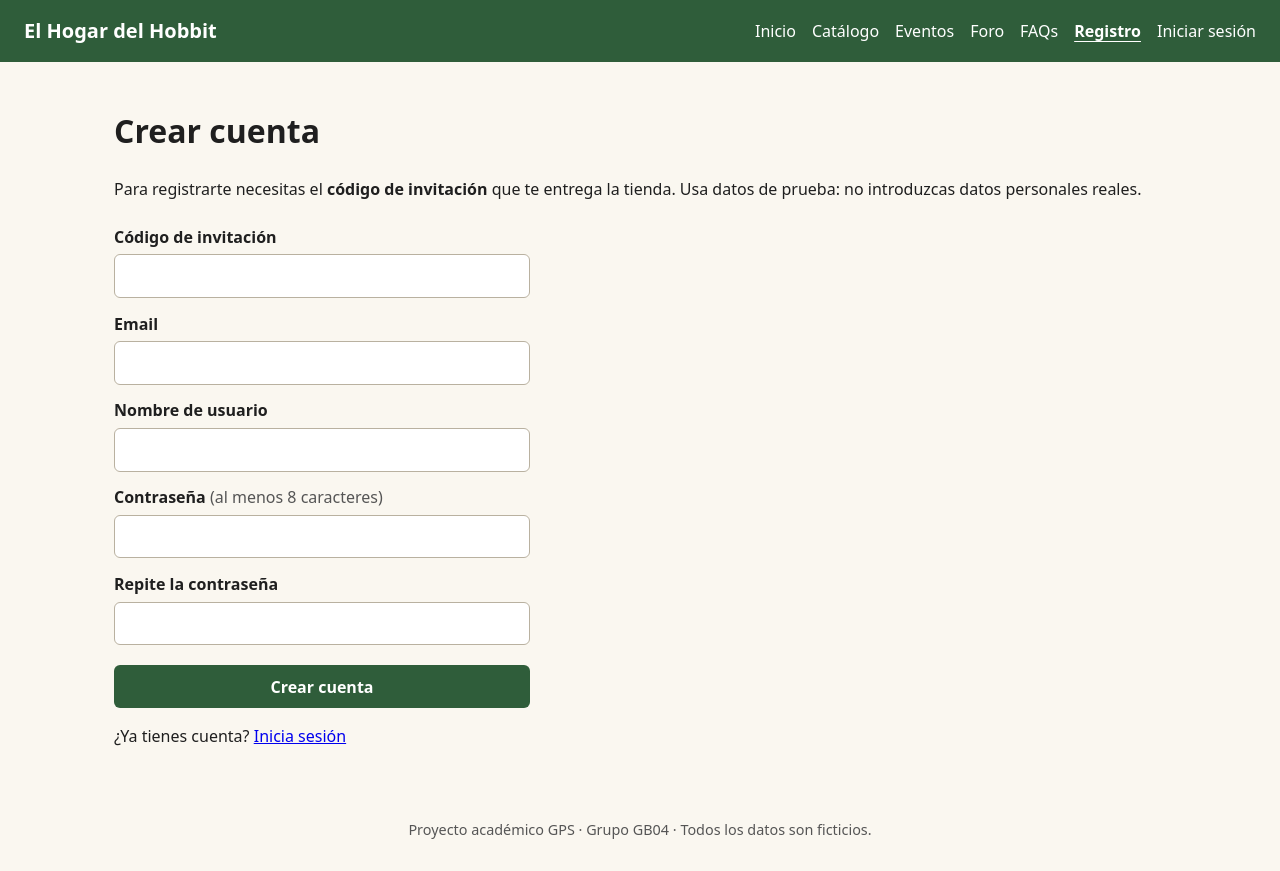
After one commit to Daviiiidmtp/Proyecto-GPS-26-27-GB04, a Flask app: page /registro in a window 1280 px wide. The commit adds this page. Run offline with Flask 3, Linux system fonts and the light colour scheme.

Commit message:
GB04-86 #time 3h 15m #comment Pantallas de registro, verificación y login con pruebas #done

```diff
--- /dev/null
+++ b/Proyecto/app/routes/usuarios.py
@@ -0,0 +1,74 @@
+"""Pantallas de registro, verificación e inicio de sesión (US-09).
+
+La sesión guarda el id, el nombre y el rol del usuario que ha iniciado sesión.
+"""
+from flask import Blueprint, flash, redirect, render_template, request, session, url_for
+
+from app.gestores import gestor_usuario
+
+bp = Blueprint("usuarios", __name__)
+
+CAMPOS = ["codigo_invitacion", "email", "nombre_usuario"]
+
+
+@bp.route("/registro", methods=["GET", "POST"])
+def registro():
+    if request.method == "GET":
+        return render_template("usuarios/registro.html", datos={}, motivos=[])
+
+    datos = {campo: request.form.get(campo, "") for campo in CAMPOS}
+    datos.update(contrasena=request.form.get("contrasena", ""), contrasena2=request.form.get("contrasena2", ""))
+    try:
+        token = gestor_usuario.crearUsuario(datos)
+    except gestor_usuario.RegistroInvalido as error:
+        # US-09-AC-03: se indica el motivo y no se crea la cuenta. Las contraseñas no se devuelven.
+        visibles = {campo: datos[campo] for campo in CAMPOS}
+        return render_template("usuarios/registro.html", datos=visibles, motivos=error.motivos), 400
+    except gestor_usuario.UsuariosNoDisponibles:
+        visibles = {campo: datos[campo] for campo in CAMPOS}
+        return render_template("usuarios/registro.html", datos=visibles,
+                               motivos=["No se ha podido completar el registro. Inténtalo de nuevo."]), 503
+    # US-09-AC-04: correo de confirmación simulado, sin enviar ningún correo real
+    return render_template("usuarios/correo_simulado.html", email=datos["email"].strip().lower(),
+                           enlace=url_for("usuarios.verificar", token=token))
+
+
+@bp.route("/verificar/<token>")
+def verificar(token):
+    """US-09-AC-05 y 06: activa la cuenta con el enlace simulado."""
+    try:
+        gestor_usuario.verificarCuenta(token)
+    except gestor_usuario.VerificacionInvalida as error:
+        return render_template("usuarios/verificacion.html", correcto=False, mensaje=str(error)), 400
+    except gestor_usuario.UsuariosNoDisponibles:
+        return render_template("usuarios/verificacion.html", correcto=False,
+                               mensaje="No se ha podido verificar la cuenta. Inténtalo de nuevo."), 503
+    return render_template("usuarios/verificacion.html", correcto=True,
+                           mensaje="Tu cuenta está activa. Ya puedes iniciar sesión.")
+
+
+@bp.route("/login", methods=["GET", "POST"])
+def login():
+    if request.method == "GET":
+        return render_template("usuarios/login.html", email="", error=None)
+    email = request.form.get("email", "")
+    try:
+        usuario = gestor_usuario.iniciarSesion(email, request.form.get("contrasena", ""))
+    except gestor_usuario.AccesoDenegado as error:
+        return render_template("usuarios/login.html", email=email, error=str(error)), 400
+    except gestor_usuario.UsuariosNoDisponibles:
+        return render_template("usuarios/login.html", email=email,
+                               error="No se ha podido iniciar sesión. Inténtalo de nuevo."), 503
+    session.clear()
+    session["usuario_id"] = usuario["id"]
+    session["nombre_usuario"] = usuario["nombre_usuario"]
+    session["rol"] = usuario["rol"]
+    flash(f"Hola, {usuario['nombre_usuario']}. Has iniciado sesión.", "exito")
+    return redirect(url_for("inicio.portada"))
+
+
+@bp.route("/logout")
+def logout():
+    session.clear()
+    flash("Has cerrado la sesión.", "info")
+    return redirect(url_for("inicio.portada"))
--- /dev/null
+++ b/Proyecto/app/static/css/usuarios.css
@@ -0,0 +1,14 @@
+/* Estilos de registro e inicio de sesión (US-09) */
+.formulario { display: grid; gap: .35rem; max-width: 26rem; margin: 1rem 0; }
+.formulario label { font-weight: 600; margin-top: .5rem; }
+.formulario input {
+  font: inherit; padding: .55rem .7rem; border: 1px solid #b9b1a0; border-radius: 6px; background: #fff;
+}
+.formulario button, .boton {
+  display: inline-block; margin-top: .9rem; padding: .6rem 1.1rem; border: 0; border-radius: 6px;
+  background: var(--verde); color: #fff; font: inherit; font-weight: 600; text-decoration: none; cursor: pointer;
+}
+.ayuda { font-weight: 400; color: #555; }
+.aviso ul { margin: .25rem 0 0; }
+.correo { background: #fff; border: 1px dashed #b9b1a0; border-radius: 8px; padding: 1rem; max-width: 34rem; }
+.correo-aviso { font-size: .9rem; color: #555; margin-top: 0; }
--- a/Proyecto/app/templates/base.html
+++ b/Proyecto/app/templates/base.html
@@ -18,10 +18,18 @@
           ('/catalogo', 'Catálogo'),
           ('/eventos', 'Eventos'),
           ('/foro', 'Foro'),
-          ('/faqs', 'FAQs'),
-          ('/registro', 'Registro')
+          ('/faqs', 'FAQs')
         ] %}
+        {% if session.get('usuario_id') %}
+          {% set menu = menu + [('/logout', 'Cerrar sesión')] %}
+        {% else %}
+          {% set menu = menu + [('/registro', 'Registro'), ('/login', 'Iniciar sesión')] %}
+        {% endif %}
         {% for ruta, texto in menu %}
+          {% if ruta == '/logout' %}
+            {# Muestra con qué cuenta se ha iniciado sesión #}
+            <li class="menu-usuario">Hola, {{ session.get('nombre_usuario') }}</li>
+          {% endif %}
           <li><a href="{{ ruta }}" {% if request.path == ruta %}aria-current="page"{% endif %}>{{ texto }}</a></li>
         {% endfor %}
       </ul>
--- /dev/null
+++ b/Proyecto/app/templates/usuarios/registro.html
@@ -0,0 +1,34 @@
+{% extends "base.html" %}
+{% block titulo %}Registro · El Hogar del Hobbit{% endblock %}
+{% block contenido %}
+  <link rel="stylesheet" href="{{ url_for('static', filename='css/usuarios.css') }}">
+  <h1>Crear cuenta</h1>
+  <p>Para registrarte necesitas el <strong>código de invitación</strong> que te entrega la tienda. Usa datos de prueba: no introduzcas datos personales reales.</p>
+
+  {% if motivos %}
+    <div class="aviso aviso-error" role="alert">
+      <p><strong>No se ha creado la cuenta:</strong></p>
+      <ul>{% for motivo in motivos %}<li>{{ motivo }}</li>{% endfor %}</ul>
+    </div>
+  {% endif %}
+
+  <form class="formulario" method="post" novalidate>
+    <label for="codigo_invitacion">Código de invitación</label>
+    <input id="codigo_invitacion" name="codigo_invitacion" value="{{ datos.codigo_invitacion or '' }}" required autocomplete="off">
+
+    <label for="email">Email</label>
+    <input id="email" name="email" type="email" value="{{ datos.email or '' }}" required autocomplete="email">
+
+    <label for="nombre_usuario">Nombre de usuario</label>
+    <input id="nombre_usuario" name="nombre_usuario" value="{{ datos.nombre_usuario or '' }}" required autocomplete="username">
+
+    <label for="contrasena">Contraseña <span class="ayuda">(al menos 8 caracteres)</span></label>
+    <input id="contrasena" name="contrasena" type="password" required minlength="8" autocomplete="new-password">
+
+    <label for="contrasena2">Repite la contraseña</label>
+    <input id="contrasena2" name="contrasena2" type="password" required minlength="8" autocomplete="new-password">
+
+    <button type="submit">Crear cuenta</button>
+  </form>
+  <p>¿Ya tienes cuenta? <a href="{{ url_for('usuarios.login') }}">Inicia sesión</a></p>
+{% endblock %}
```
Also changed, not shown: Proyecto/app/templates/usuarios/correo_simulado.html (added, +14 -0 lines), Proyecto/app/templates/usuarios/login.html (added, +18 -0 lines), Proyecto/app/templates/usuarios/verificacion.html (added, +13 -0 lines), Proyecto/tests/test_usuarios_pantalla.py (added, +92 -0 lines).
